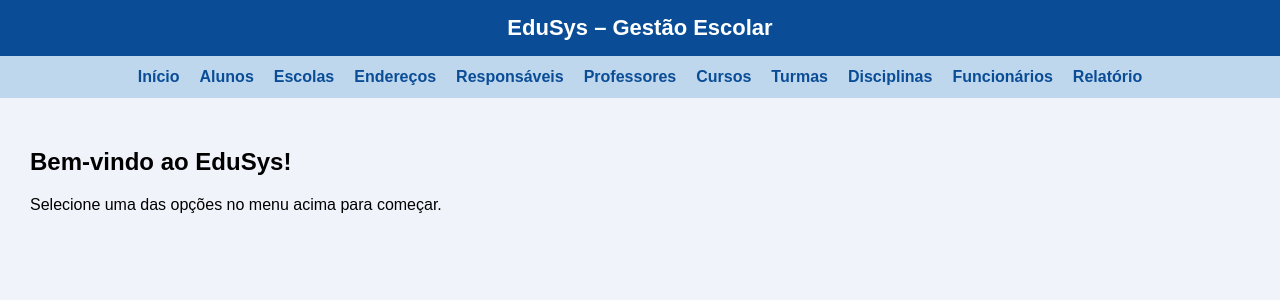
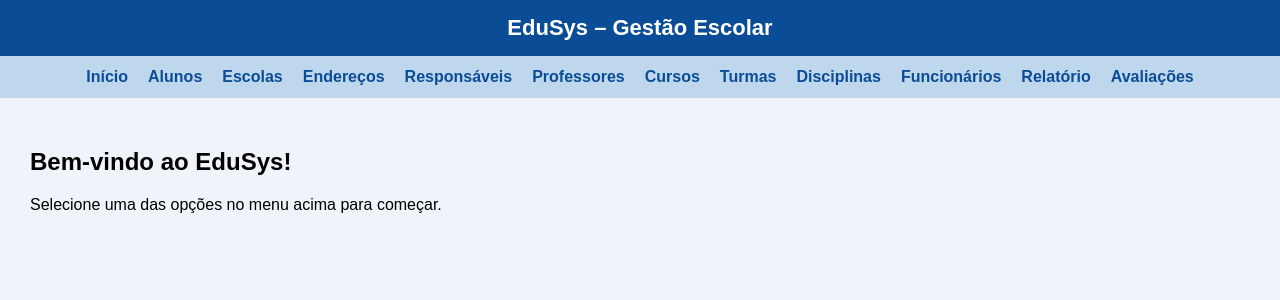
Before and after one commit to GustavommBarreto/trabalhobd, a Flask app: page / in a window 1280 px wide. Shown: the top 300 px of the page. Run offline with Flask 3, Linux system fonts and the light colour scheme.

Commit message:
feat(html): front-end

```diff
--- a/templates/base.html
+++ b/templates/base.html
@@ -63,6 +63,7 @@
     <a href="/disciplinas">Disciplinas</a>
     <a href="/funcionarios">Funcionários</a>
     <a href="/relatorios/notas">Relatório</a>
+    <a href="/avaliacoes">Avaliações</a>
 </nav>
 
 <main>
```
